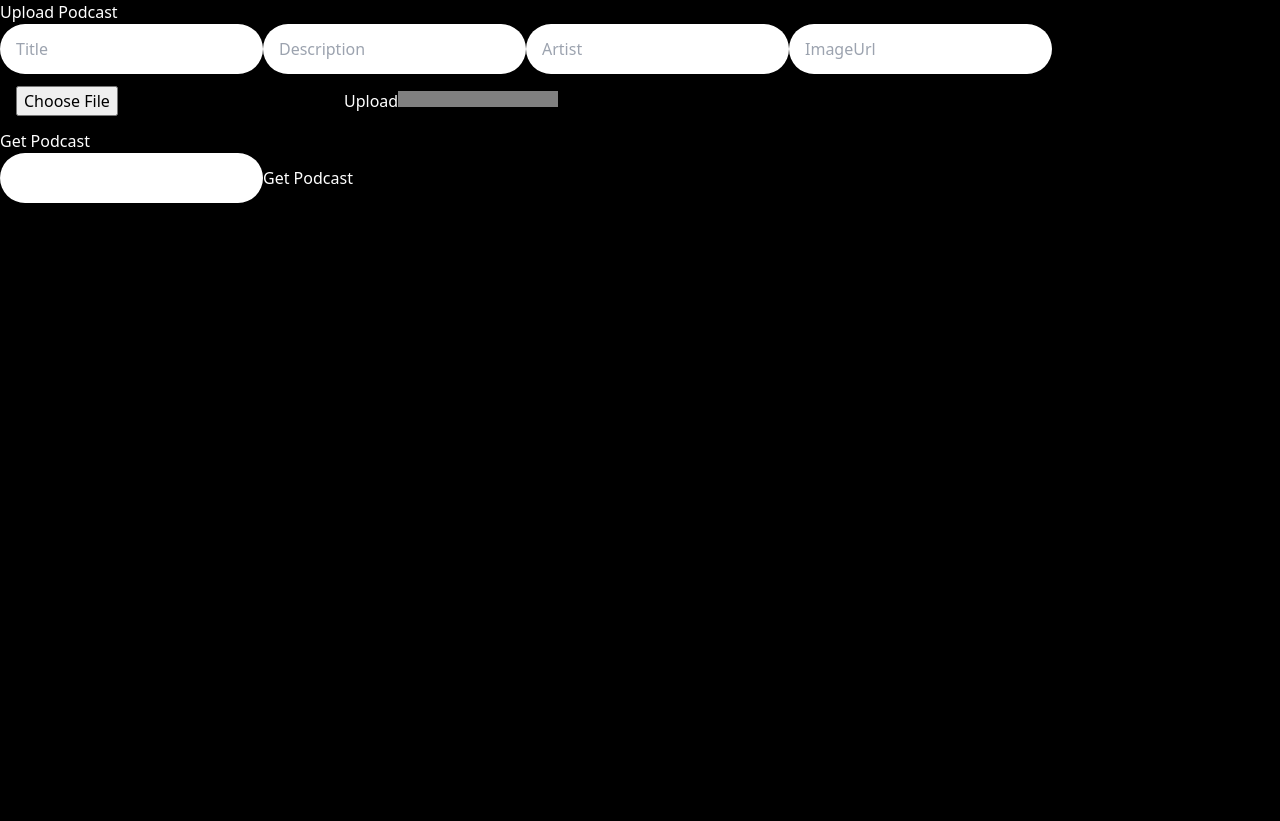
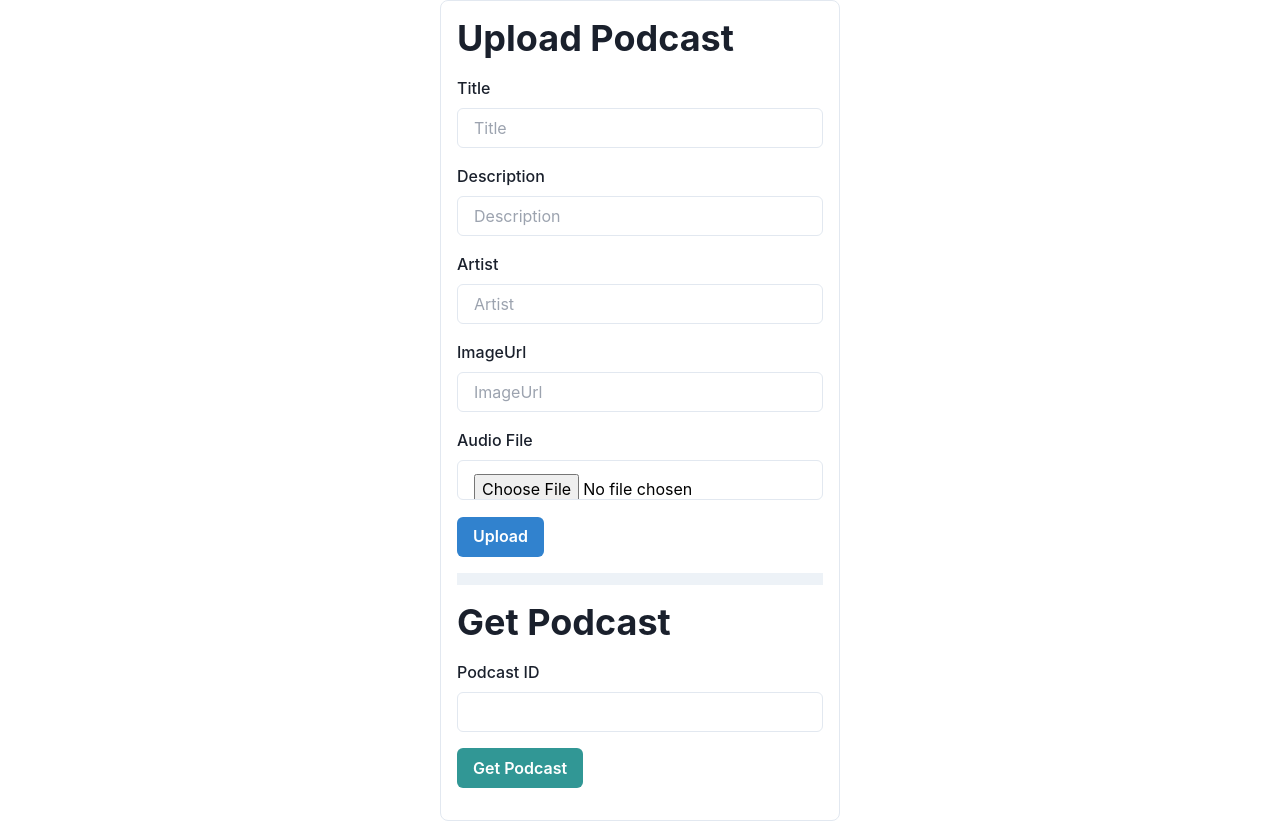
Before and after one commit to TheBrosProj/podcasts, a Next.js app: page /upload in a window 1280 px wide. Before the commit the page ends 800 px from the top, so only its background shows below. Built offline with nearby package versions, Linux system fonts and the light colour scheme.

Commit message:
UI update and env updates

```diff
--- a/components/customcards.jsx
+++ b/components/customcards.jsx
@@ -1,6 +1,7 @@
 import { getAllPodcasts } from '../lib/db';
 import CardShowcase from './cards';
 import { useEffect, useState } from 'react';
+import axios from 'axios';
 
 var items = [
   {
--- a/package.json
+++ b/package.json
@@ -9,6 +9,10 @@
     "lint": "next lint"
   },
   "dependencies": {
+    "@chakra-ui/next-js": "^2.1.5",
+    "@chakra-ui/react": "^2.8.0",
+    "@emotion/react": "^11.11.1",
+    "@emotion/styled": "^11.11.0",
     "@fortawesome/free-regular-svg-icons": "^6.4.0",
     "@fortawesome/free-solid-svg-icons": "^6.4.0",
     "@fortawesome/react-fontawesome": "^0.2.0",
@@ -18,7 +22,7 @@
     "eslint": "^8.38.0",
     "eslint-config-next": "^13.3.0",
     "firebase": "^8.10.1",
-    "framer-motion": "^10.12.4",
+    "framer-motion": "^10.13.1",
     "mongoose": "^7.4.0",
     "next": "^13.3.0",
     "postcss": "^8.4.23",
--- a/pages/_app.tsx
+++ b/pages/_app.tsx
@@ -1,6 +1,13 @@
+import type { AppProps } from 'next/app'
 import '@/styles/globals.css'
-import type { AppProps } from 'next/app'
+// import { ChakraProvider } from '@chakra-ui/react'
 
 export default function App({ Component, pageProps }: AppProps) {
-  return <Component {...pageProps} />
+  return (
+    <>
+      {/* <ChakraProvider> */}
+        <Component {...pageProps} />
+      {/* </ChakraProvider> */}
+    </>
+  )
 }
--- a/pages/api/addPodcast.js
+++ b/pages/api/addPodcast.js
@@ -21,7 +21,7 @@ export default async function handler(req, res) {
       // Insert the podcast data into the collection
       const result = await podcastCollection.insertOne({ title, artist, image, description });
 
-      res.status(200).json({ message: 'Podcast added successfully' });
+      res.status(200).json({ message: 'podcast uploaded successfully' });
     } catch (err) {
       console.error(err);
       res.status(500).json({ message: 'An error occurred while saving the podcast data' });
--- a/pages/index.jsx
+++ b/pages/index.jsx
@@ -8,7 +8,7 @@ import Footer from '../components/footer';
 import { useAuth } from '../lib/useAuth';
 
 export default function Home() {
-  const [activeId,SetActiveId] = useState(0)
+  const [activeId,SetActiveId] = useState(0);
   const [audio, setAudio] = useState(0);
   console.log(useAuth().authUser);
   useEffect(() => {
--- a/pages/upload.jsx
+++ b/pages/upload.jsx
@@ -1,15 +1,18 @@
 import { useState } from 'react';
-import {firebase} from '../lib/firebase';
-import 'firebase/firestore';
-import 'firebase/storage';
 import axios from 'axios';
-
-// GridFS Testing
-// async function sendData(data) {
-//   const response = await axios.post('http://localhost:300/myRoute', data);
-//   const responseData = response.data;
-//   // ...
-// }
+import {
+  Box,
+  Heading,
+  Input,
+  FormControl,
+  FormLabel,
+  Button,
+  Progress,
+  Center,
+  useToast,
+  Flex,
+  ChakraProvider,
+} from '@chakra-ui/react';
 
 export default function UploadForm() {
   const [file, setFile] = useState(null);
@@ -18,53 +21,100 @@ export default function UploadForm() {
   const [imageUrl, setImageUrl] = useState('');
   const [artist, setArtist] = useState('');
   const [podcast, setPodcast] = useState(null);
-  const [id, setId] = useState("");
+  const [id, setId] = useState('');
   const [progress, setProgress] = useState(0);
+  const toast = useToast();
 
   const handleFileChange = (event) => {
     setFile(event.target.files[0]);
   };
 
   const handleUpload = async () => {
-    const data = {title,artist,image:imageUrl,description}
+    const data = { title, artist, image: imageUrl, description };
     const response = await axios.post('/api/addPodcast', data);
     console.log(response);
+    if(response.status == 200){
+    toast({
+      title: 'Success',
+      description: response.data.message,
+      status: 'success',
+      duration: 9000,
+      isClosable: true,
+    });}
+    else{
+      toast({
+        title: 'Error',
+        description: response.data.message,
+        status: 'error',
+        duration: 9000,
+        isClosable: true,
+      });
+    }
   };
 
   const handleGetPodcast = async () => {
-    if (!id) return;
-    const response = await axios.post('/api/searchPodcasts', {searchTerm:id});
+    // if (!id) return;
+    const response = await axios.post('/api/searchPodcasts', { searchTerm: id });
     console.log(response.data);
-    // setPodcast(response.data[0])
-    // Get podcast information from Firestore (Need to change this to mongodb server)
-    // const docRef = firebase.firestore().collection('podcasts').doc(id);
-    // const doc = await docRef.get();
-    // if (doc.exists) {
-    //   setPodcast(doc.data());
-    // }
   };
 
   return (
-    <div>
-      <h1>Upload Podcast</h1>
-      <input type="text" placeholder="Title" onChange={(event) => setTitle(event.target.value)} />
-      <input type="text" placeholder="Description" onChange={(event) => setDescription(event.target.value)} />
-      <input type="text" placeholder="Artist" onChange={(event) => setArtist(event.target.value)} />
-      <input type="text" placeholder="ImageUrl" onChange={(event) => setImageUrl(event.target.value)} />
-      <input type="file" accept="audio/mp4" onChange={handleFileChange} />
-      <button onClick={handleUpload}>Upload</button>
-      <progress value={progress} max="100" />
-      <h2>Get Podcast</h2>
-      <input type="text" value={id} onChange={(event) => setId(event.target.value)} />
-      <button onClick={handleGetPodcast}>Get Podcast</button>
-      {podcast && (
-        <div>
-          <h3>{podcast.title}</h3>
-          <p>{podcast.description}</p>
-          <p>{podcast.artist}</p>
-          <audio controls src={podcast.url} />
-        </div>
-      )}
-    </div>
+    <ChakraProvider>
+    <Center minHeight="100vh">
+      <Box width="400px" p={4} borderWidth="1px" borderRadius="lg">
+        <Heading as="h1" mb={4}>
+          Upload Podcast
+        </Heading>
+        <FormControl mb={4}>
+          <FormLabel>Title</FormLabel>
+          <Input type="text" placeholder="Title" onChange={(event) => setTitle(event.target.value)} />
+        </FormControl>
+        <FormControl mb={4}>
+          <FormLabel>Description</FormLabel>
+          <Input
+            type="text"
+            placeholder="Description"
+            onChange={(event) => setDescription(event.target.value)}
+          />
+        </FormControl>
+        <FormControl mb={4}>
+          <FormLabel>Artist</FormLabel>
+          <Input type="text" placeholder="Artist" onChange={(event) => setArtist(event.target.value)} />
+        </FormControl>
+        <FormControl mb={4}>
+          <FormLabel>ImageUrl</FormLabel>
+          <Input type="text" placeholder="ImageUrl" onChange={(event) => setImageUrl(event.target.value)} />
+        </FormControl>
+        <FormControl mb={4}>
+          <FormLabel>Audio File</FormLabel>
+          <Input type="file" accept="audio/mp4" onChange={handleFileChange} />
+        </FormControl>
+        <Button colorScheme="blue" onClick={handleUpload} mb={4}>
+          Upload
+        </Button>
+        <Progress value={progress} max={100} mb={4} />
+        <Heading as="h2" mb={4}>
+          Get Podcast
+        </Heading>
+        <FormControl mb={4}>
+          <FormLabel>Podcast ID</FormLabel>
+          <Input type="text" value={id} onChange={(event) => setId(event.target.value)} />
+        </FormControl>
+        <Button colorScheme="teal" onClick={handleGetPodcast} mb={4}>
+          Get Podcast
+        </Button>
+        {podcast && (
+          <Box>
+            <Heading as="h3" mb={2}>
+              {podcast.title}
+            </Heading>
+            <p>{podcast.description}</p>
+            <p>{podcast.artist}</p>
+            <audio controls src={podcast.url} />
+          </Box>
+        )}
+      </Box>
+    </Center>
+    </ChakraProvider>
   );
 }
```
Also changed, not shown: 1 other file (tests, documents, lock files or other folders).
